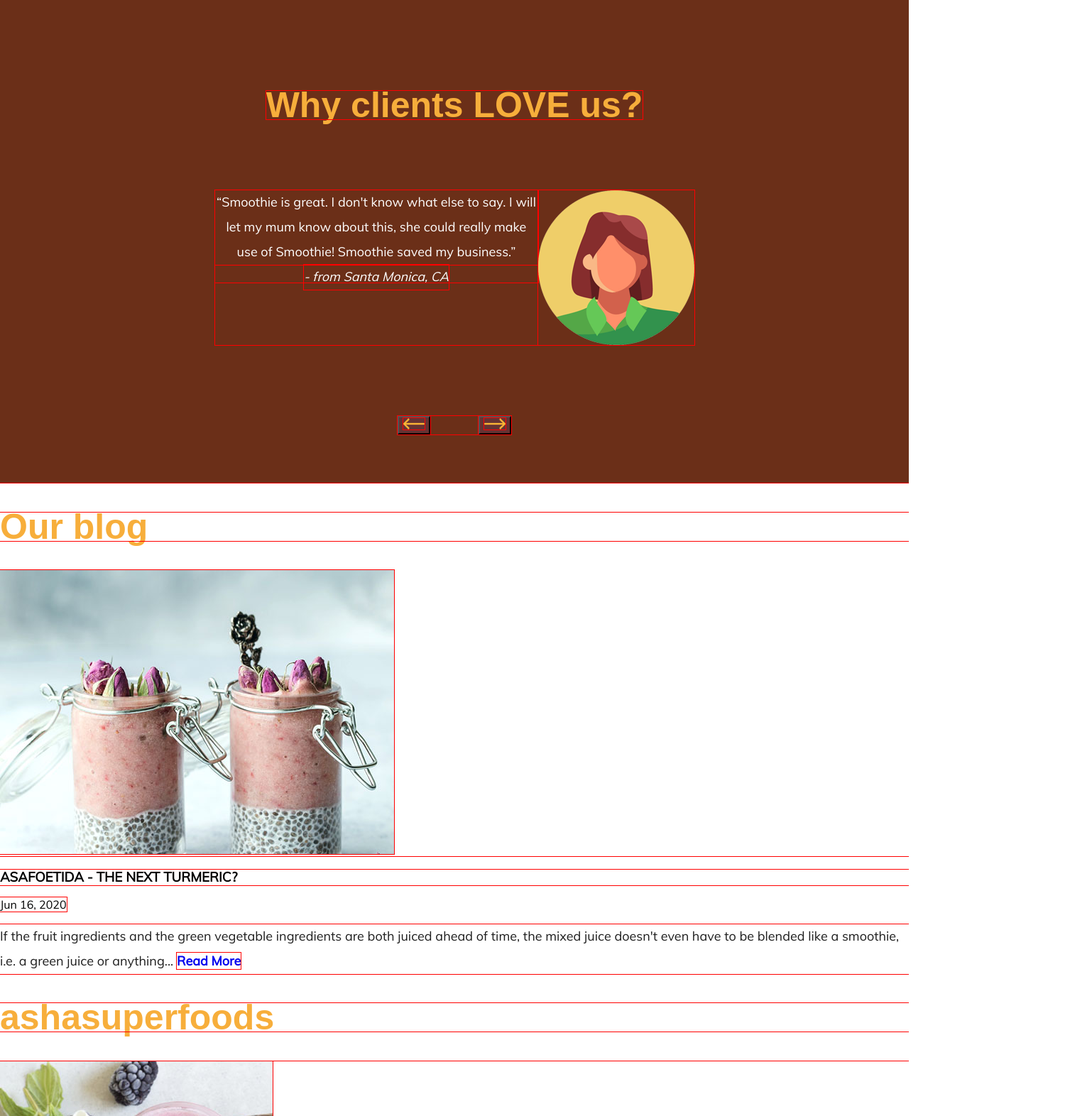
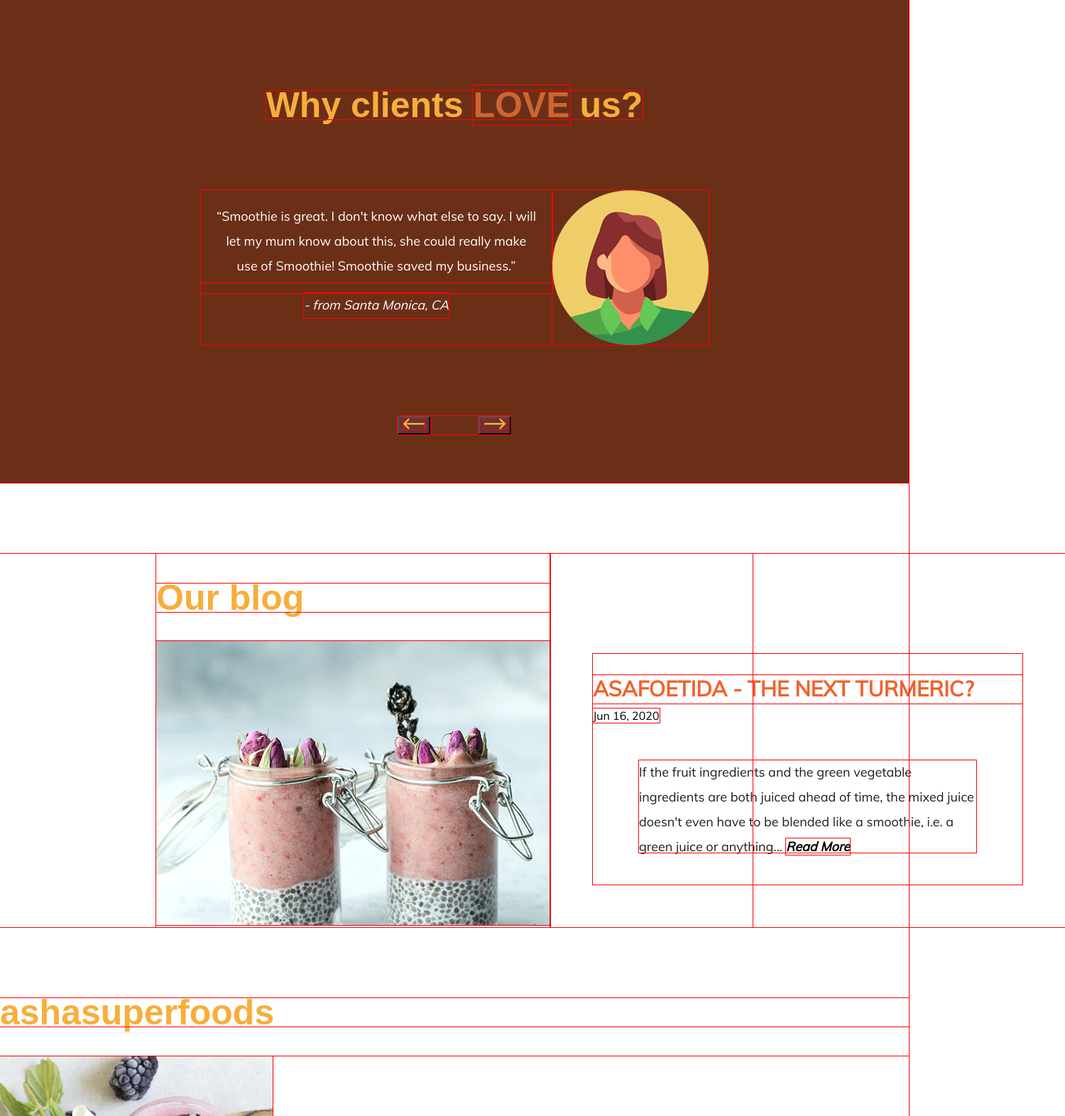
Before and after one commit to Evgeniya-junior/smoohties-project, a plain HTML site: page index.html in a window 1280 px wide. Shown: the part 4020-5592 px from the top of the page at 71% size, 1500 px wide, since content can reach past the window. Drawn offline with Linux system fonts and the light colour scheme.

Commit message:
flex in our blog block

```diff
--- a/css/style.css
+++ b/css/style.css
@@ -344,28 +344,44 @@ li.about__item:last-child{
 }
 
 /* block testimonials */
-.testimoials{
+.testimoinals{
   background-color:#663333;
 }
 .testimonials__container {
+  position: relative;
   height:720px ;
   display:flex;
   flex-direction: column;
   justify-content: center;
   align-items:center;
 }
-.testimoials__container:last-child{
+.testimonials__container:last-child{
   margin-bottom:0px;
 }
-.testimoials__title {
+/* .testimonials__braick-light{
+font-size: 200px;
+font-family: "Muli ExtraBold",sans-serif;
+color: rgba(82, 25, 5, 0.6);
+line-height: 0.2;
+text-align: center;
+z-index: 98;
+} */
+
+.testimonials__title {
   margin: 100px;
 }
-.testimoials__article{
+.testimonials__title--orange{
+  color:#cc6633;
+}
+.testimonials__article{
   margin-bottom: 100px;
   display: flex;
+  font-size: 18px;
+  line-height: 1.944;
 }
+
 .article__box{
-  width: 455px;
+  width: 495px;
   height: 130px;
   text-align:center;
   font-size: 18px;
@@ -375,6 +391,9 @@ li.about__item:last-child{
   align-items:center;
   color:#fff;
 }
+.article__quote{
+  padding: 20px;
+}
 .testimonials__arrows{
   width: 160px;
   display: flex;
@@ -383,11 +402,48 @@ li.about__item:last-child{
 .arrows__icon{
   background-color: #663333;
 }
-.Sarah_A {
-  font-size: 200px;
-  font-family: "Muli extraBold",sans-serif;
-  color: rgba(82, 25, 5, 0.6);
-  line-height: 0.2;
-  text-align: center;
-  z-index: 98;
+/* out blog block */
+.blog__container{
+  margin:100px 220px;
+  display: flex;
+  /* justify-content: space-between; */
 }
+.blog__title{
+  font-size: 50px;
+  font-family: "Muli ExtraBold";
+  color: rgb(247, 174, 59);
+  line-height: 0.8;
+  text-align: left;
+  }
+.left__img{
+    width: 555px;
+    height: 400px;
+  }
+.blog__article{
+  padding: 60px;
+  display: flex;
+  flex-grow: 2;
+  justify-content: start;
+  align-items: flex-end;
+  text-align: left;
+}
+.news__title{
+  font-size: 30px;
+  line-height: 1.333;
+  text-align: left;
+  color: rgb(242, 97, 45);
+  margin-bottom:0;
+}
+.news__data{
+  font-size: 16px;
+  line-height: 2.188;
+}
+.news__paragraf{
+  width:475px;
+  height: 130px;
+  margin: 45px 65px;
+}
+.news__link{
+  color:black;
+}
+/* instagram block */
--- a/index.html
+++ b/index.html
@@ -171,8 +171,9 @@
   <!--block testimonials-->
   <section class="testimonials">
     <div class="testimonials__container">
-      <h2 class="testimoials__title title">Why clients LOVE us?</h2>
-      <article class="testimoials__article article">
+      <!-- <p class="testimonials__braick-light">Sarah A</p> -->
+      <h2 class="testimonials__title title">Why clients <span class="testimonials__title--orange">LOVE</span> us?</h2>
+      <article class="testimonials__article article">
         <div class="article__box">
           <q class="article__quote">Smoothie is great. I don't know what else to say. I will let my mum know about this, she could really make use of Smoothie! Smoothie saved my business.</q>
           <cite class="article__cite">- from Santa Monica, CA</cite>
@@ -193,13 +194,15 @@
         <img class="left__img" src="./img/blogImg.jpg" alt="" >
       </div>
       <div class="blog__article news">
-        <h3 class="news__title">ASAFOETIDA - THE NEXT TURMERIC?</h3>
-        <time class="news__data" datatime="" >Jun 16, 2020</time>
-        <p class="news__paragraf paragraf">If the fruit ingredients and the
+        <div class="news__container">
+          <h3 class="news__title">ASAFOETIDA - THE NEXT TURMERIC?</h3>
+          <time class="news__data" datatime="" >Jun 16, 2020</time>
+          <p class="news__paragraf paragraf">If the fruit ingredients and the
           green vegetable ingredients are both juiced ahead of time, the mixed
           juice doesn't even have to be blended like a smoothie, i.e. a green
           juice or anything...
-          <strong><a href="#" class="news__link">Read More</a></strong></p>
+          <strong><em><a href="#" class="news__link">Read More</a></em></strong></p>
+        </div>
     </div>
     </div>
   </section>
```
